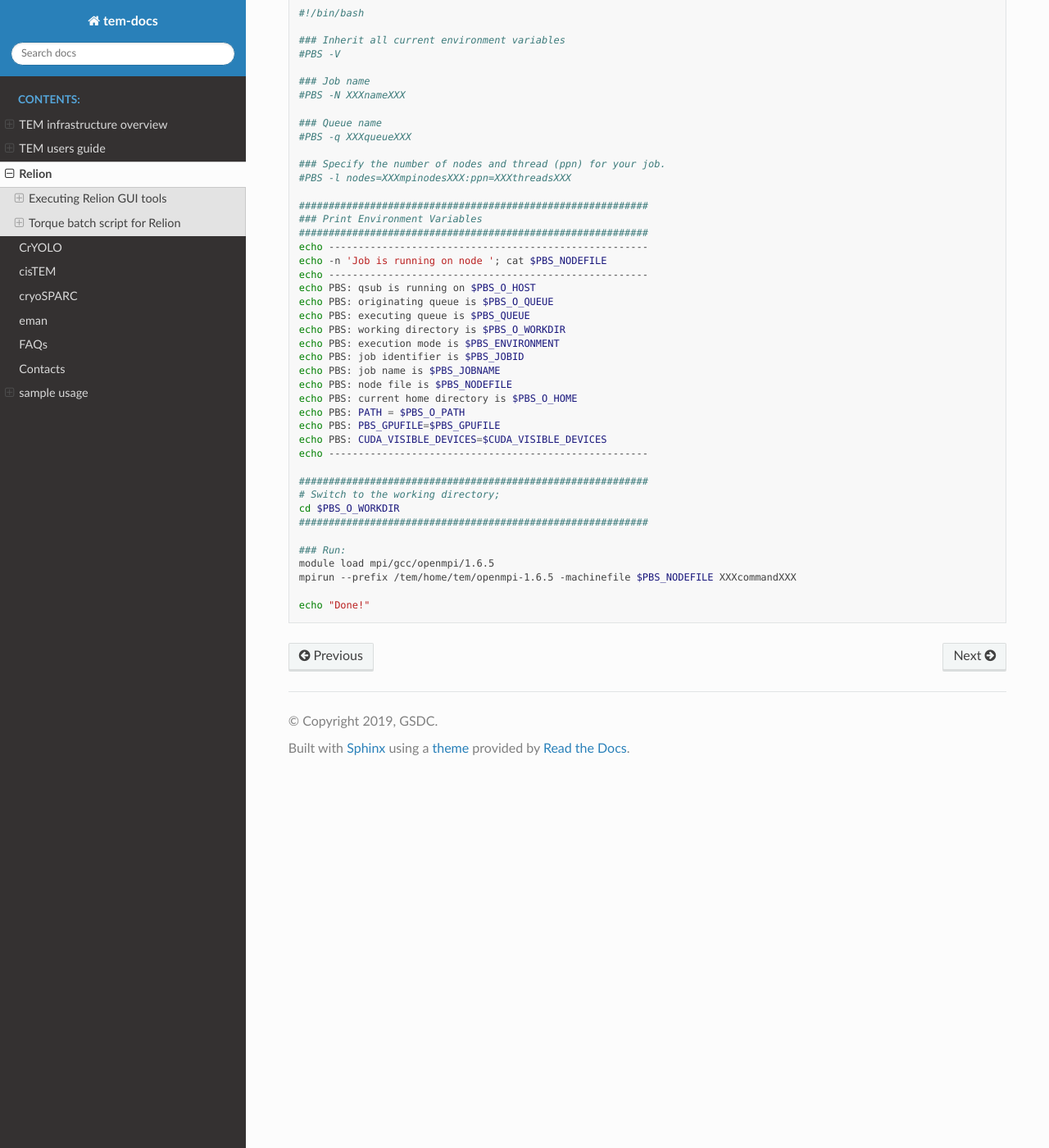
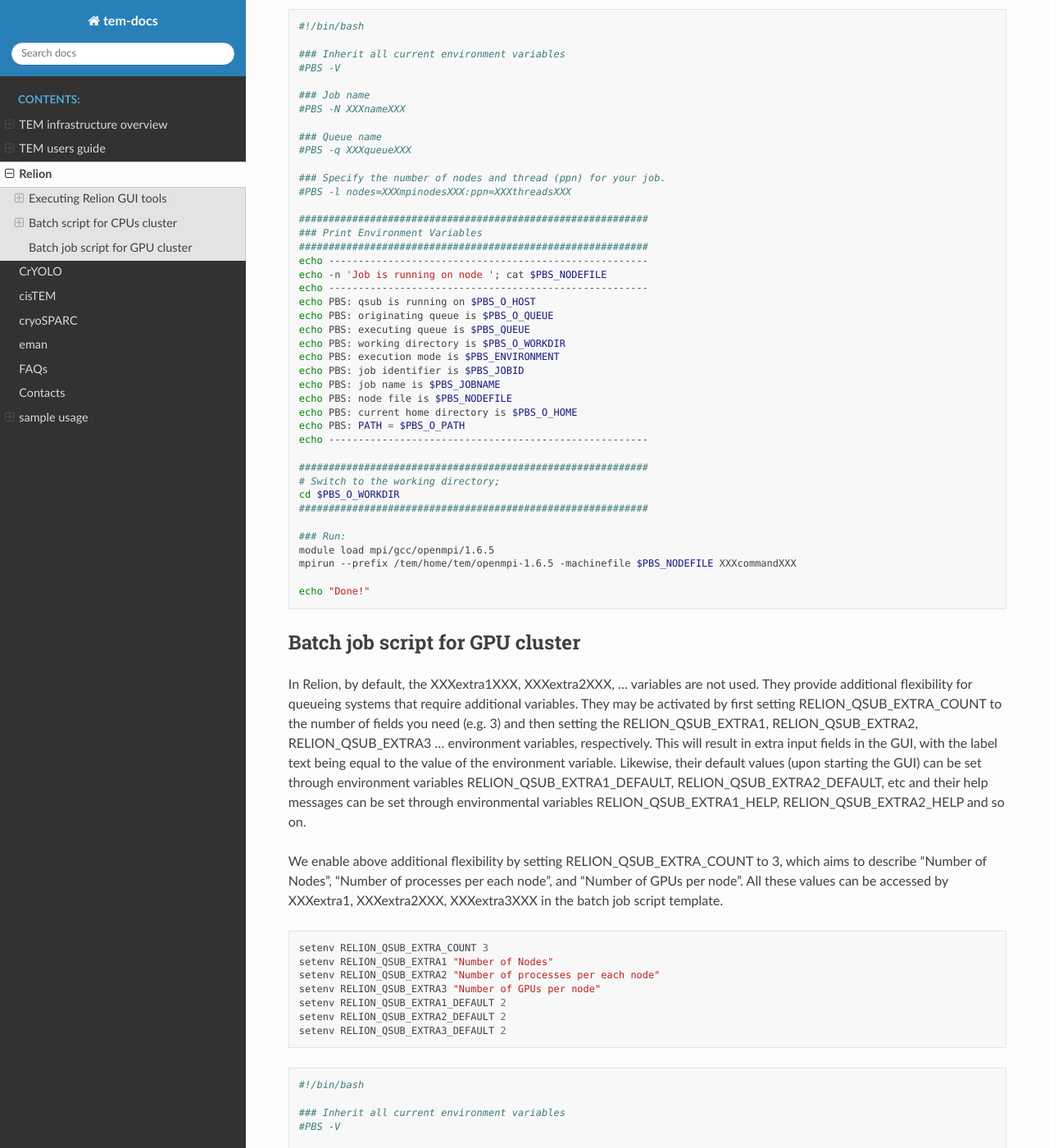
Before and after one commit to junglok/tem-docs, a Sphinx documentation site: the page built from docs/relion.rst, in a window 1280 px wide and 1400 px high, scrolled down 3290 px. Shown: the whole window at 82% size. Built offline with Sphinx 7.4.7 and the Read the Docs theme 2.0.0, drawn with Linux system fonts in a browser that asks for light colours; some of the changed text lies outside the part shown.

Commit message:
first commit

```diff
--- a/docs/relion.rst
+++ b/docs/relion.rst
@@ -34,6 +34,7 @@
 .. code-block:: bash
 
   $> module show apps/gcc/4.4.7/relion/gpu/2.1
+
   -------------------------------------------------------------------
   /tem/home/tem/Modules/Modules/default/modulefiles/apps/gcc/4.4.7/relion/gpu/2.1:
 
@@ -41,13 +42,13 @@
   module           load mpi/gcc/openmpi/1.6.5
   module           load cuda/8.0
   setenv           relion_version 2.1
-  prepend-path     PATH /tem/home/tem/relion-2.1/bin
-  prepend-path     LD_LIBRARY_PATH /tem/lib/glibc-2.14/lib:/tem/home/tem/relion-2.1/lib
+  prepend-path     PATH /tem/home/tem/relion-2.1/gpu/bin
+  prepend-path     LD_LIBRARY_PATH /tem/home/tem/relion-2.1/gpu/lib
   setenv           RELION_QUEUE_NAME tem
   setenv           RELION_MPI_MAX 11
   setenv           RELION_THREAD_MAX 28
   setenv           RELION_QSUB_COMMAND qsub
-  setenv           RELION_QSUB_TEMPLATE /tem/home/tem/relion-2.1/bin/qsub.bash
+  setenv           RELION_QSUB_TEMPLATE /tem/home/tem/relion-2.1/gpu/bin/qsub.bash
   setenv           RELION_CTFFIND_EXECUTABLE /tem/home/tem/ctffind-4.1.8/bin/ctffind
   setenv           RELION_GCTF_EXECUTABLE /tem/home/tem/Gctf_v1.06/bin/Gctf-v1.06_sm_20_cu8.0_x86_64
   setenv           RELION_RESMAP_EXECUTABLE /tem/home/tem/relion-1.4/ResMap/ResMap-1.1.4-linux64
@@ -88,8 +89,8 @@
 
 
 
-Torque batch script for Relion
-==============================
+Batch script for CPUs cluster
+=============================
 
 RELION_QSUB_TEMPLATE variable
 -----------------------------
@@ -99,7 +100,7 @@
 
   (for relion 1.4) RELION_QSUB_TEMPLATE /tem/home/tem/relion-1.4/bin/qsub.bash
   (for relion 2.1) RELION_QSUB_TEMPLATE /tem/home/tem/relion-2.1/cpu/bin/qsub.bash
-  (for relion 2.1 w/ GPU support) RELION_QSUB_TEMPLATE /tem/home/tem/relion-2.1/bin/qsub.bash
+  (for relion 2.1 w/ GPU support) RELION_QSUB_TEMPLATE /tem/home/tem/relion-2.1/gpu/bin/qsub.bash
   (for relion 3.0-beta) RELION_QSUB_TEMPLATE /tem/home/tem/relion3/cpu/bin/qsub.bash
   (for relion 3.0-beta w/ GPU support) RELION_QSUB_TEMPLATE /tem/home/tem/relion3/gpu/bin/qsub.bash
 
@@ -133,9 +134,8 @@
   +----------------------+------------------------+------------------------------------------------------------+
 
 
-Job script template
--------------------
-
+Job script template (for CPU use)
+---------------------------------
 
 .. code-block:: bash
 
@@ -183,3 +181,76 @@
   mpirun --prefix /tem/home/tem/openmpi-1.6.5 -machinefile $PBS_NODEFILE XXXcommandXXX
 
   echo "Done!"
+
+
+Batch job script for GPU cluster
+================================
+
+In Relion, by default, the XXXextra1XXX, XXXextra2XXX, ... variables are not used. They provide additional flexibility for queueing systems that require additional variables. They may be activated by first setting RELION_QSUB_EXTRA_COUNT to the number of fields you need (e.g. 3) and then setting the RELION_QSUB_EXTRA1, RELION_QSUB_EXTRA2, RELION_QSUB_EXTRA3 ... environment variables, respectively.
+This will result in extra input fields in the GUI, with the label text being equal to the value of the environment variable. Likewise, their default values (upon starting the GUI) can be set through environment variables RELION_QSUB_EXTRA1_DEFAULT, RELION_QSUB_EXTRA2_DEFAULT, etc and their help messages can be set through environmental variables RELION_QSUB_EXTRA1_HELP, RELION_QSUB_EXTRA2_HELP and so on.
+
+We enable above additional flexibility by setting RELION_QSUB_EXTRA_COUNT to 3, which aims to describe "Number of Nodes", "Number of processes per each node", and "Number of GPUs per node". All these values can be accessed by XXXextra1, XXXextra2XXX, XXXextra3XXX in the batch job script template.
+
+.. code-block:: bash
+
+  setenv RELION_QSUB_EXTRA_COUNT 3
+  setenv RELION_QSUB_EXTRA1 "Number of Nodes"
+  setenv RELION_QSUB_EXTRA2 "Number of processes per each node"
+  setenv RELION_QSUB_EXTRA3 "Number of GPUs per node"
+  setenv RELION_QSUB_EXTRA1_DEFAULT 2
+  setenv RELION_QSUB_EXTRA2_DEFAULT 2
+  setenv RELION_QSUB_EXTRA3_DEFAULT 2
+
+
+.. code-block:: bash
+
+  #!/bin/bash
+
+  ### Inherit all current environment variables
+  #PBS -V
+
+  ### Job name
+  #PBS -N XXXnameXXX
+
+  ### Queue name
+  #PBS -q XXXqueueXXX
+
+  ### GPU use : Specify the number of nodes (XXXextra1XXX), the number of processes per each node (XXXextra2XXX), and the number of GPGPUs per node (XXXextra3XXX)
+  #PBS -l nodes=XXXextra1XXX:ppn=XXXextra2XXX:gpus=XXXextra3XXX
+
+  #PBS -o ${PBS_JOBNAME}/run.out
+  #PBS -e ${PBS_JOBNAME}/run.err
+
+  ###########################################################
+  ### Print Environment Variables
+  ###########################################################
+  echo ------------------------------------------------------
+  echo -n 'Job is running on node '; cat $PBS_NODEFILE
+  echo ------------------------------------------------------
+  echo PBS: qsub is running on $PBS_O_HOST
+  echo PBS: originating queue is $PBS_O_QUEUE
+  echo PBS: executing queue is $PBS_QUEUE
+  echo PBS: working directory is $PBS_O_WORKDIR
+  echo PBS: execution mode is $PBS_ENVIRONMENT
+  echo PBS: job identifier is $PBS_JOBID
+  echo PBS: job name is $PBS_JOBNAME
+  echo PBS: node file is $PBS_NODEFILE
+  echo PBS: current home directory is $PBS_O_HOME
+  echo PBS: PATH = $PBS_O_PATH
+  echo PBS: PBS_GPUFILE=$PBS_GPUFILE
+  echo PBS: CUDA_VISIBLE_DEVICES=$CUDA_VISIBLE_DEVICES
+  echo ------------------------------------------------------
+
+  ###########################################################
+  # Switch to the working directory;
+  cd ${PBS_O_WORKDIR}/${PBS_JOBNAME}
+  touch run.out
+  touch run.err
+  cd $PBS_O_WORKDIR
+  ###########################################################
+
+  ### Run:
+  module load apps/gcc/4.4.7/relion/cuda92/3.0-beta
+  mpirun --prefix /tem/home/tem/openmpi-1.6.5 -machinefile $PBS_NODEFILE XXXcommandXXX
+
+  echo "Done!"
```
Also changed, not shown: other parts of docs/relion.rst (+0 -2 lines).
